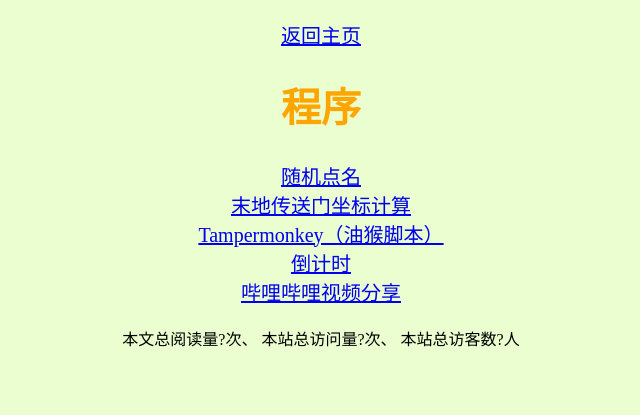
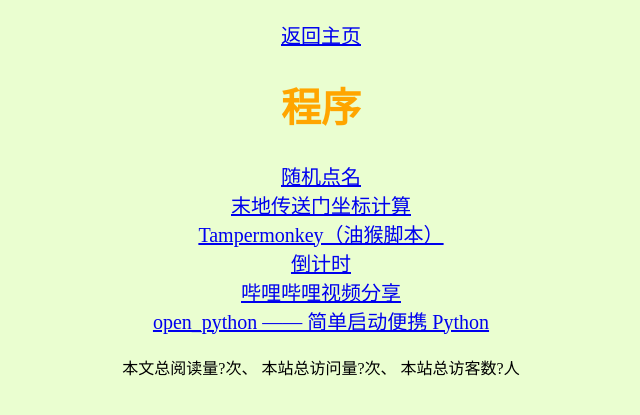
Before and after one commit to xkk1/xkk1.github.io, a Jekyll site: the page program/index.html, which Jekyll copies as it is, in a window 1280 px wide. Shown: the top 415 px of the page, without its empty margins (319-959 px from the left). Built offline with Jekyll 4.4.1, drawn with Linux system fonts in a browser that asks for light colours; comment, search, counter and statistics services are not loaded.

Commit message:
Update index.html

```diff
--- a/program/index.html
+++ b/program/index.html
@@ -20,6 +20,7 @@
 <a href="./Tampermonkey/">Tampermonkey（油猴脚本）</a><br>
 <a href="./count_down.html">倒计时</a><br>
 <a href="../bilishare/" target="_blank">哔哩哔哩视频分享</a><br>
+<a href="./open_python.html" target="_blank">open_python —— 简单启动便携 Python</a><br>
     </p>
 <div id="secret_information" style="display:none">
     <p class="xkk_p center">
```
